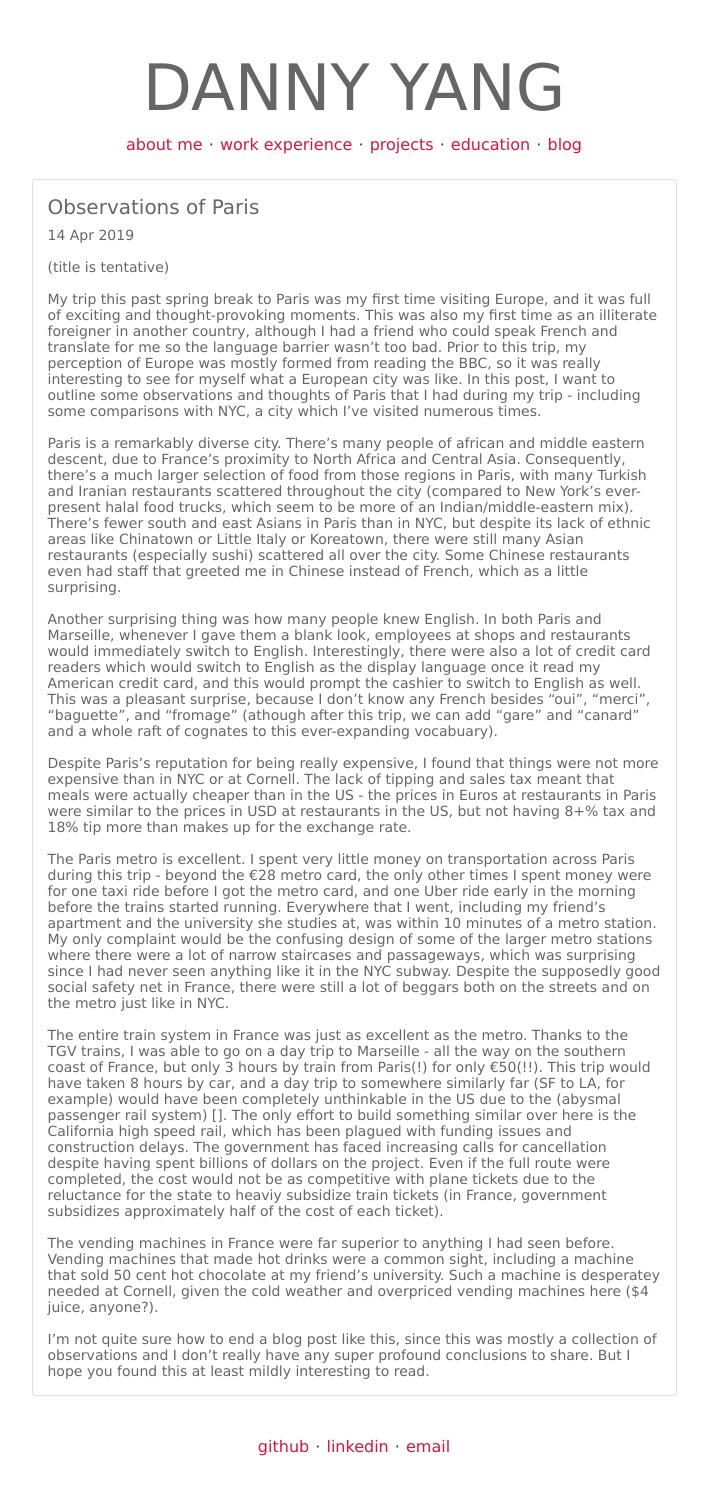
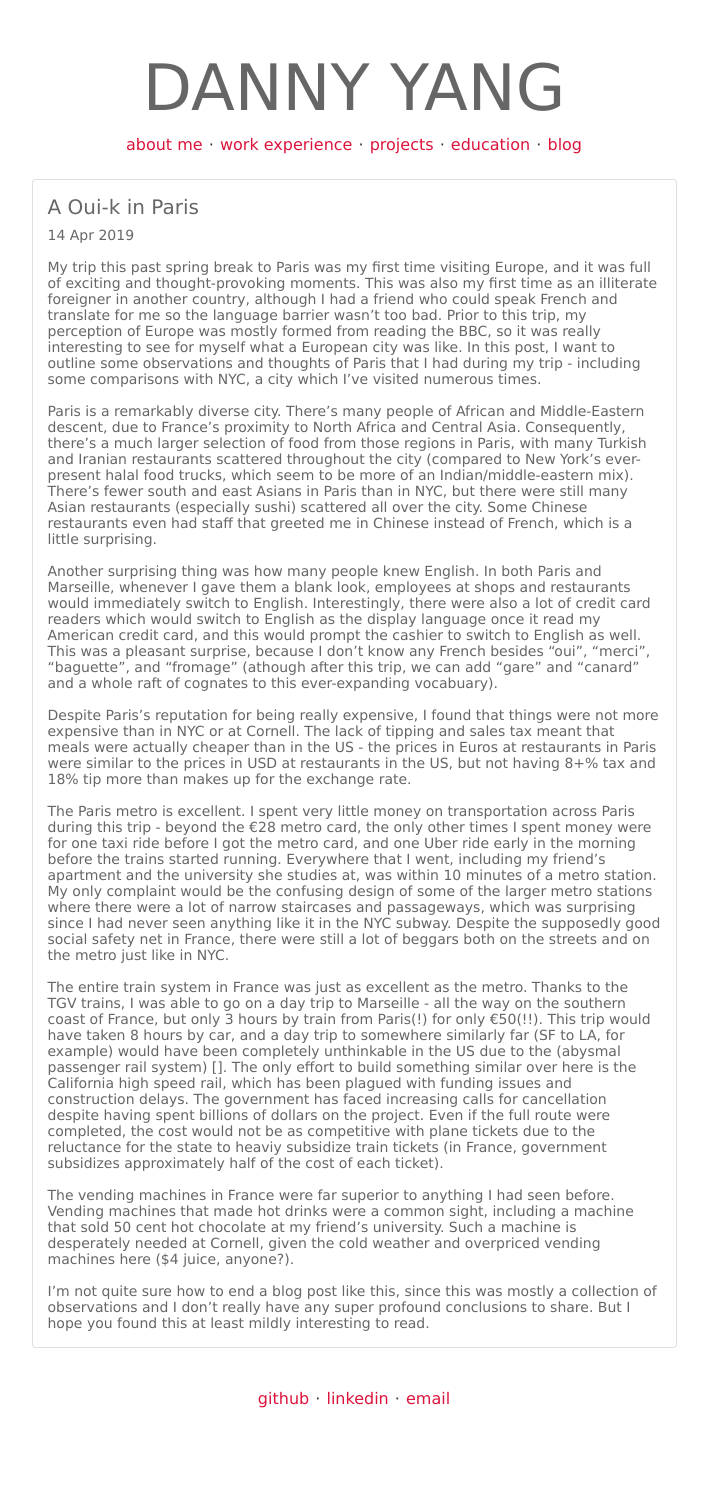
Before and after one commit to yangdanny97/yangdanny97.github.io, a Jekyll site: the page built from _posts/2019-04-14-Paris.md, in a window 1280 px wide. Shown: the whole page, without its empty margins (286-994 px from the left). Built offline with Jekyll 4.4.1, drawn with Linux system fonts in a browser that asks for light colours; after the commit the page ends 1442 px from its top, so only the background shows below that.

Commit message:
updated paris trip

```diff
--- a/_posts/2019-04-14-Paris.md
+++ b/_posts/2019-04-14-Paris.md
@@ -1,13 +1,12 @@
 ---
 layout: post
-title: "Observations of Paris"
+title: "A Oui-k in Paris"
 date: 2019-04-14
 ---
-(title is tentative)
 
 My trip this past spring break to Paris was my first time visiting Europe, and it was full of exciting and thought-provoking moments. This was also my first time as an illiterate foreigner in another country, although I had a friend who could speak French and translate for me so the language barrier wasn't too bad. Prior to this trip, my perception of Europe was mostly formed from reading the BBC, so it was really interesting to see for myself what a European city was like. In this post, I want to outline some observations and thoughts of Paris that I had during my trip - including some comparisons with NYC, a city which I've visited numerous times.
 
-Paris is a remarkably diverse city. There's many people of african and middle eastern descent, due to France's proximity to North Africa and Central Asia. Consequently, there's a much larger selection of food from those regions in Paris, with many Turkish and Iranian restaurants scattered throughout the city (compared to New York's ever-present halal food trucks, which seem to be more of an Indian/middle-eastern mix). There's fewer south and east Asians in Paris than in NYC, but despite its lack of ethnic areas like Chinatown or Little Italy or Koreatown, there were still many Asian restaurants (especially sushi) scattered all over the city. Some Chinese restaurants even had staff that greeted me in Chinese instead of French, which as a little surprising.
+Paris is a remarkably diverse city. There's many people of African and Middle-Eastern descent, due to France's proximity to North Africa and Central Asia. Consequently, there's a much larger selection of food from those regions in Paris, with many Turkish and Iranian restaurants scattered throughout the city (compared to New York's ever-present halal food trucks, which seem to be more of an Indian/middle-eastern mix). There's fewer south and east Asians in Paris than in NYC, but there were still many Asian restaurants (especially sushi) scattered all over the city. Some Chinese restaurants even had staff that greeted me in Chinese instead of French, which is a little surprising.
 
 Another surprising thing was how many people knew English. In both Paris and Marseille, whenever I gave them a blank look, employees at shops and restaurants would immediately switch to English. Interestingly, there were also a lot of credit card readers which would switch to English as the display language once it read my American credit card, and this would prompt the cashier to switch to English as well. This was a pleasant surprise, because I don't know any French besides "oui", "merci", "baguette", and "fromage" (athough after this trip, we can add "gare" and "canard" and a whole raft of cognates to this ever-expanding vocabuary).
 
@@ -17,6 +16,6 @@ The Paris metro is excellent. I spent very little money on transportation across
 
 The entire train system in France was just as excellent as the metro. Thanks to the TGV trains, I was able to go on a day trip to Marseille - all the way on the southern coast of France, but only 3 hours by train from Paris(!) for only €50(!!). This trip would have taken 8 hours by car, and a day trip to somewhere similarly far (SF to LA, for example) would have been completely unthinkable in the US due to the (abysmal passenger rail system) []. The only effort to build something similar over here is the California high speed rail, which has been plagued with funding issues and construction delays. The government has faced increasing calls for cancellation despite having spent billions of dollars on the project. Even if the full route were completed, the cost would not be as competitive with plane tickets due to the reluctance for the state to heaviy subsidize train tickets (in France, government subsidizes approximately half of the cost of each ticket).
 
-The vending machines in France were far superior to anything I had seen before. Vending machines that made hot drinks were a common sight, including a machine that sold 50 cent hot chocolate at my friend's university. Such a machine is desperatey needed at Cornell, given the cold weather and overpriced vending machines here ($4 juice, anyone?).
+The vending machines in France were far superior to anything I had seen before. Vending machines that made hot drinks were a common sight, including a machine that sold 50 cent hot chocolate at my friend's university. Such a machine is desperately needed at Cornell, given the cold weather and overpriced vending machines here ($4 juice, anyone?).
 
 I'm not quite sure how to end a blog post like this, since this was mostly a collection of observations and I don't really have any super profound conclusions to share. But I hope you found this at least mildly interesting to read.
```
